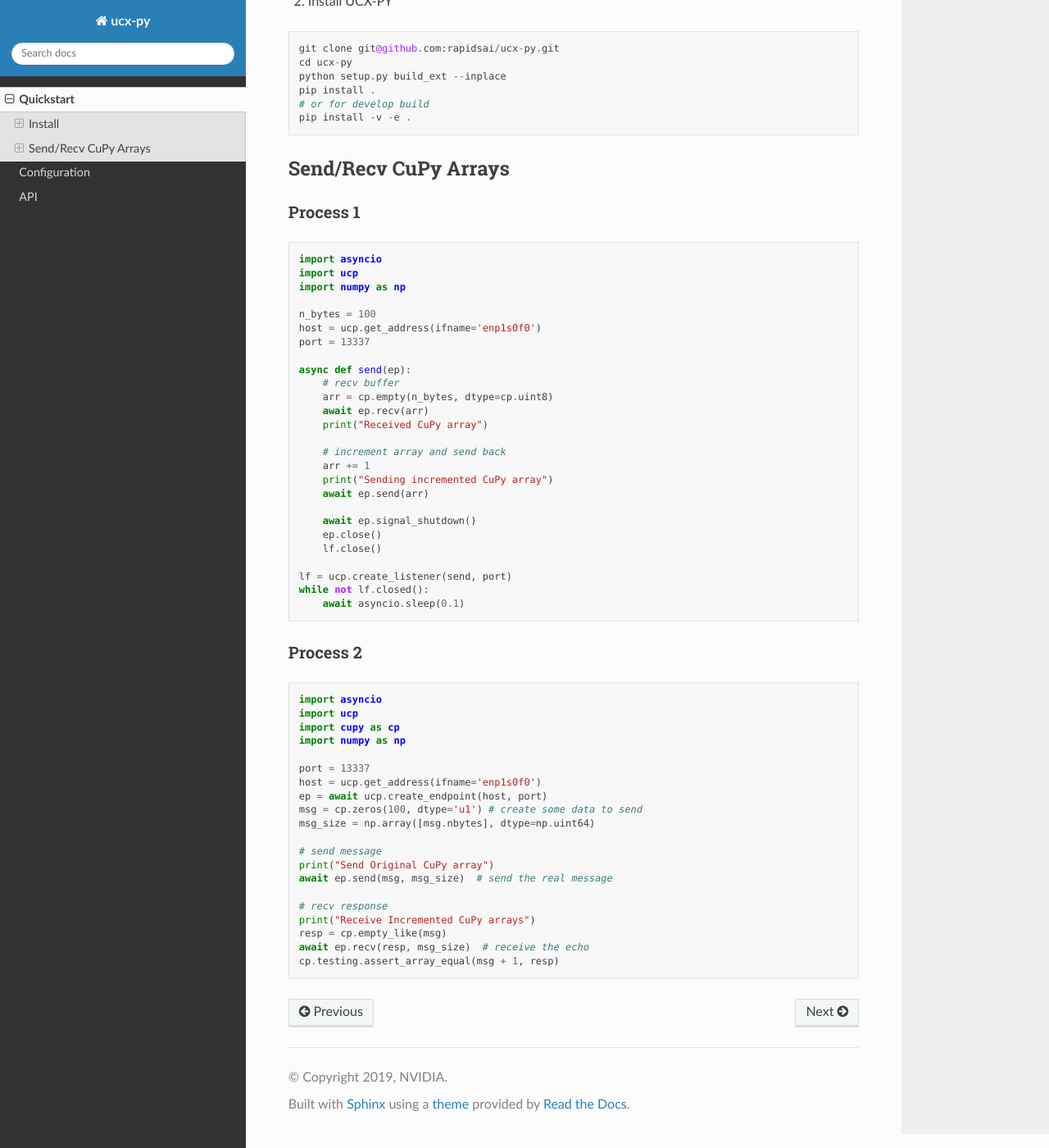
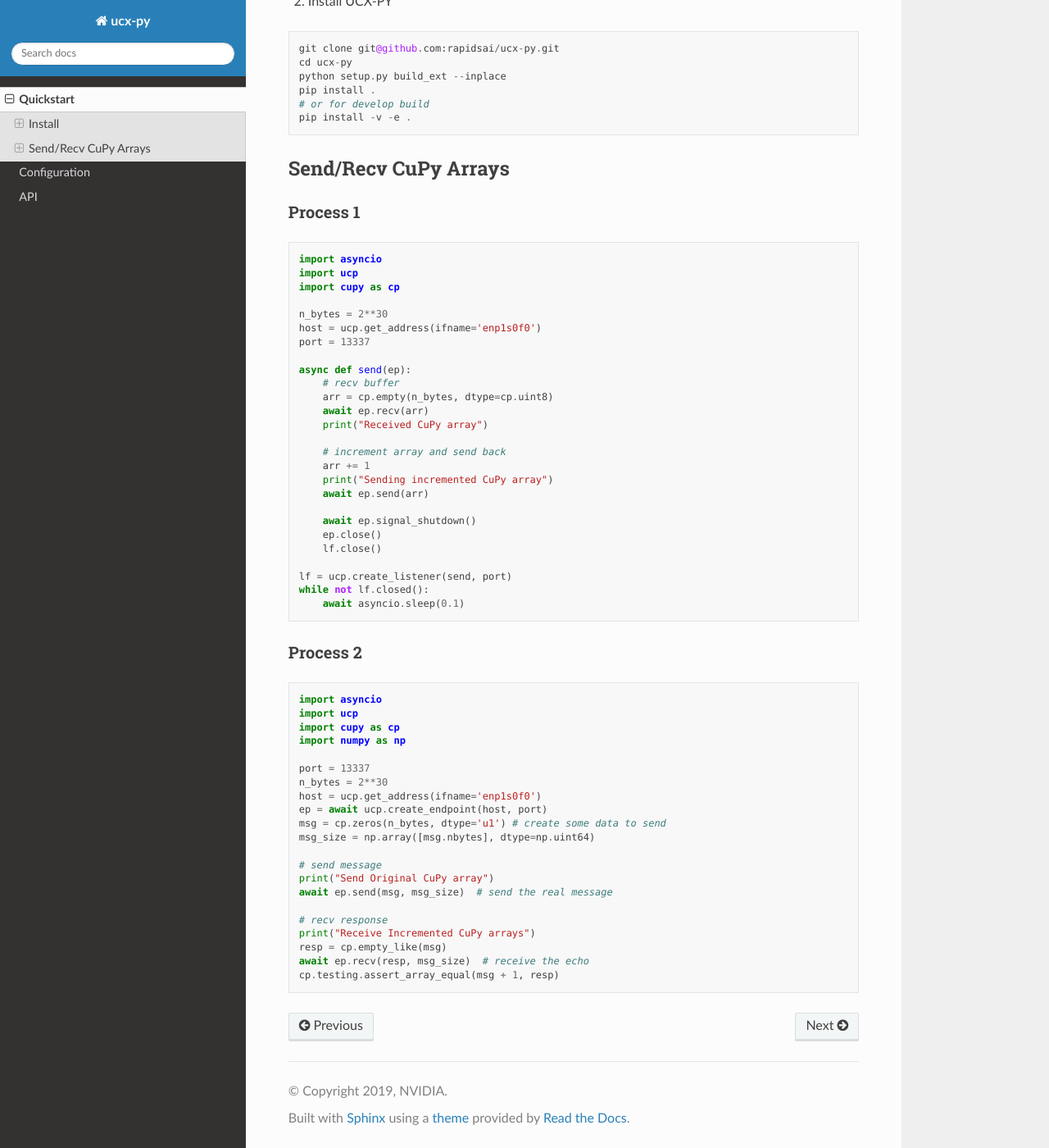
Before and after one commit to rapidsai/ucx-py, a Sphinx documentation site: the page built from docs/source/quickstart.rst, in a window 1280 px wide and 1400 px high, scrolled down 845 px. Shown: the whole window at 82% size. Built offline with Sphinx 7.4.7 and the Read the Docs theme 2.0.0, drawn with Linux system fonts in a browser that asks for light colours.

Commit message:
update example

```diff
--- a/docs/source/quickstart.rst
+++ b/docs/source/quickstart.rst
@@ -59,9 +59,9 @@ Process 1
 
     import asyncio
     import ucp
-    import numpy as np
+    import cupy as cp
 
-    n_bytes = 100
+    n_bytes = 2**30
     host = ucp.get_address(ifname='enp1s0f0')
     port = 13337
 
@@ -97,9 +97,10 @@ Process 2
     import numpy as np
 
     port = 13337
+    n_bytes = 2**30
     host = ucp.get_address(ifname='enp1s0f0')
     ep = await ucp.create_endpoint(host, port)
-    msg = cp.zeros(100, dtype='u1') # create some data to send
+    msg = cp.zeros(n_bytes, dtype='u1') # create some data to send
     msg_size = np.array([msg.nbytes], dtype=np.uint64)
 
     # send message
```
